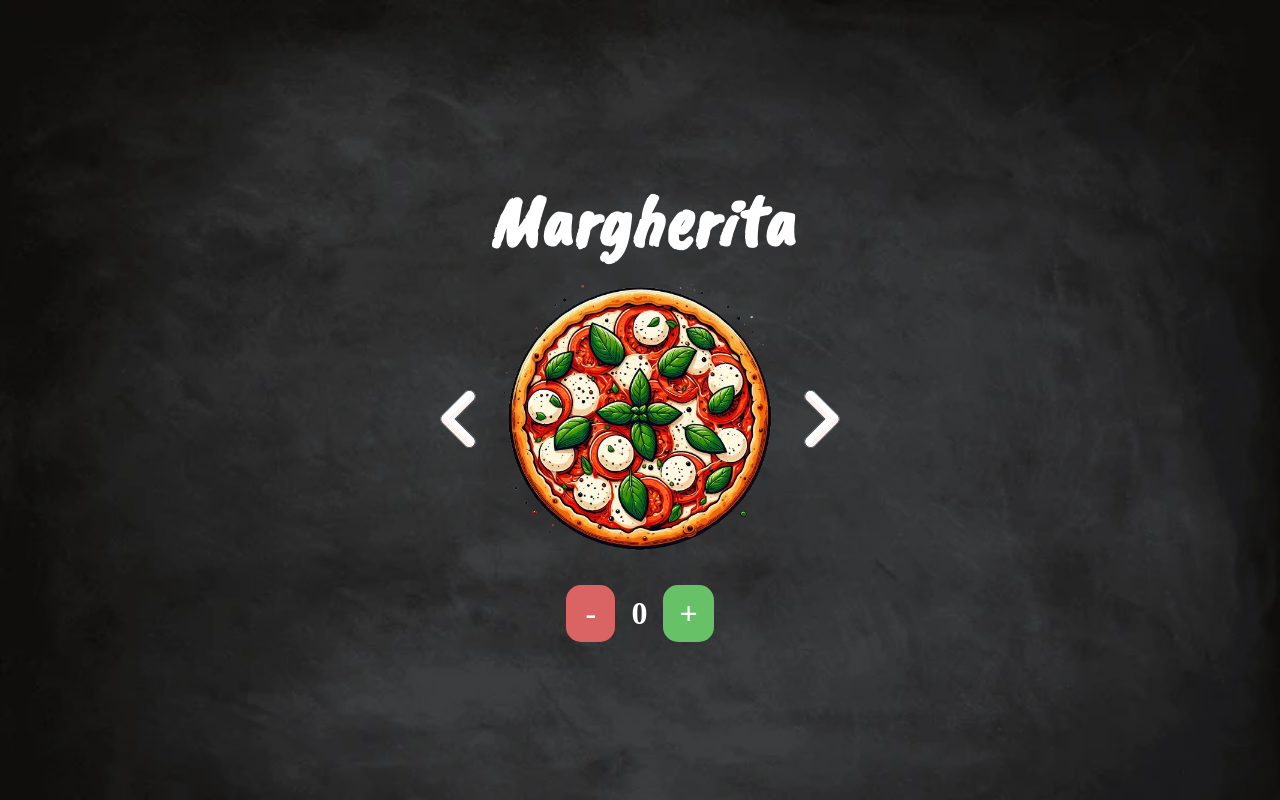
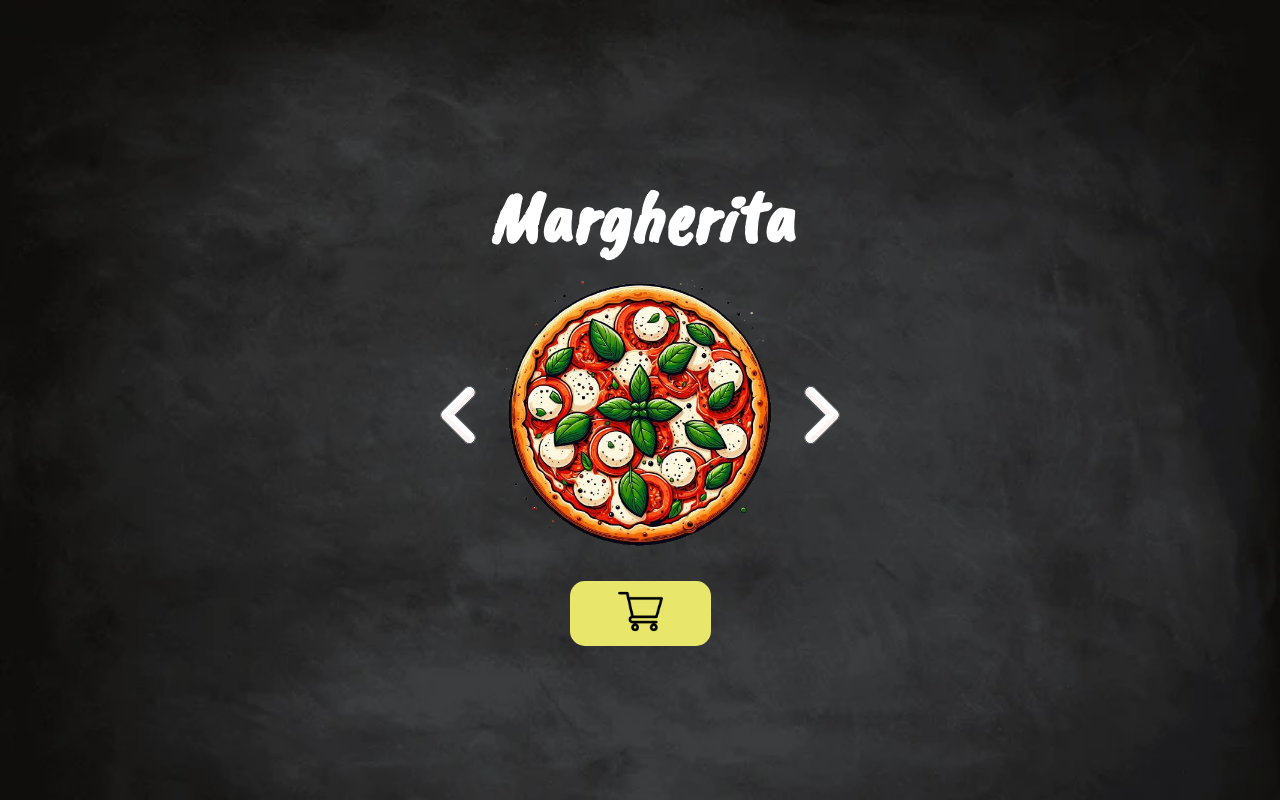
Before and after one commit to Ghayth-Sabeaallil/PizzaCal, a React (Vite) app: page / in a window 1280 px wide. Built offline with nearby package versions, Linux system fonts and the light colour scheme.

Commit message:
add buy btn

```diff
--- a/src/Components/PizzaAntalDiv/PizzaAntalDiv.css
+++ b/src/Components/PizzaAntalDiv/PizzaAntalDiv.css
@@ -4,38 +4,10 @@
   align-items: center;
   gap: 1rem;
 }
-.increment {
+.cart-btn {
   width: fit-content;
   height: fit-content;
-  padding: 0.3em 0.5em;
+  padding: 0.5em 3rem;
+  background-color: rgb(233, 231, 107);
   border-radius: 15px;
-  background-color: rgb(103, 194, 103);
-  color: white;
-  font-size: xx-large;
-  font-weight: bolder;
-  -moz-user-select: -moz-none;
-  -khtml-user-select: none;
-  -webkit-user-select: none;
-  -o-user-select: none;
-  user-select: none;
 }
-.decrement {
-  width: fit-content;
-  height: fit-content;
-  padding: 0.3em 0.6em;
-  border-radius: 15px;
-  background-color: rgb(218, 99, 99);
-  color: white;
-  font-size: xx-large;
-  font-weight: bolder;
-  -moz-user-select: -moz-none;
-  -khtml-user-select: none;
-  -webkit-user-select: none;
-  -o-user-select: none;
-  user-select: none;
-}
-.antal {
-  color: white;
-  font-size: xx-large;
-  font-weight: bolder;
-}
--- a/src/Components/PizzaAntalDiv/PizzaAntalDiv.tsx
+++ b/src/Components/PizzaAntalDiv/PizzaAntalDiv.tsx
@@ -1,15 +1,10 @@
-import { useState } from "react"
 import "./PizzaAntalDiv.css"
 
 const PizzaAntalDiv = () => {
-    const [antal, setAntal] = useState(0);
     return (
         <>
             <div className="containerAntal">
-                <div unselectable="on" className="decrement" onClick={() => setAntal((antal) => (antal > 0) ? antal - 1 : 0)}>-</div>
-                <p className="antal">{antal}</p>
-                <div unselectable="off" className="increment" onClick={() => setAntal((antal) => antal + 1)}>+</div>
-
+                <div className="cart-btn"><img width="45px" height="45px" src="../assets/img/cart.png" alt="cart" /></div>
             </div>
         </>
     )
```
Also changed, not shown: assets/img/cart.png (added), src/Components/containerIngredienser/containerIngredienser.css (added), src/Components/containerIngredienser/containerIngredienser.tsx (added).
